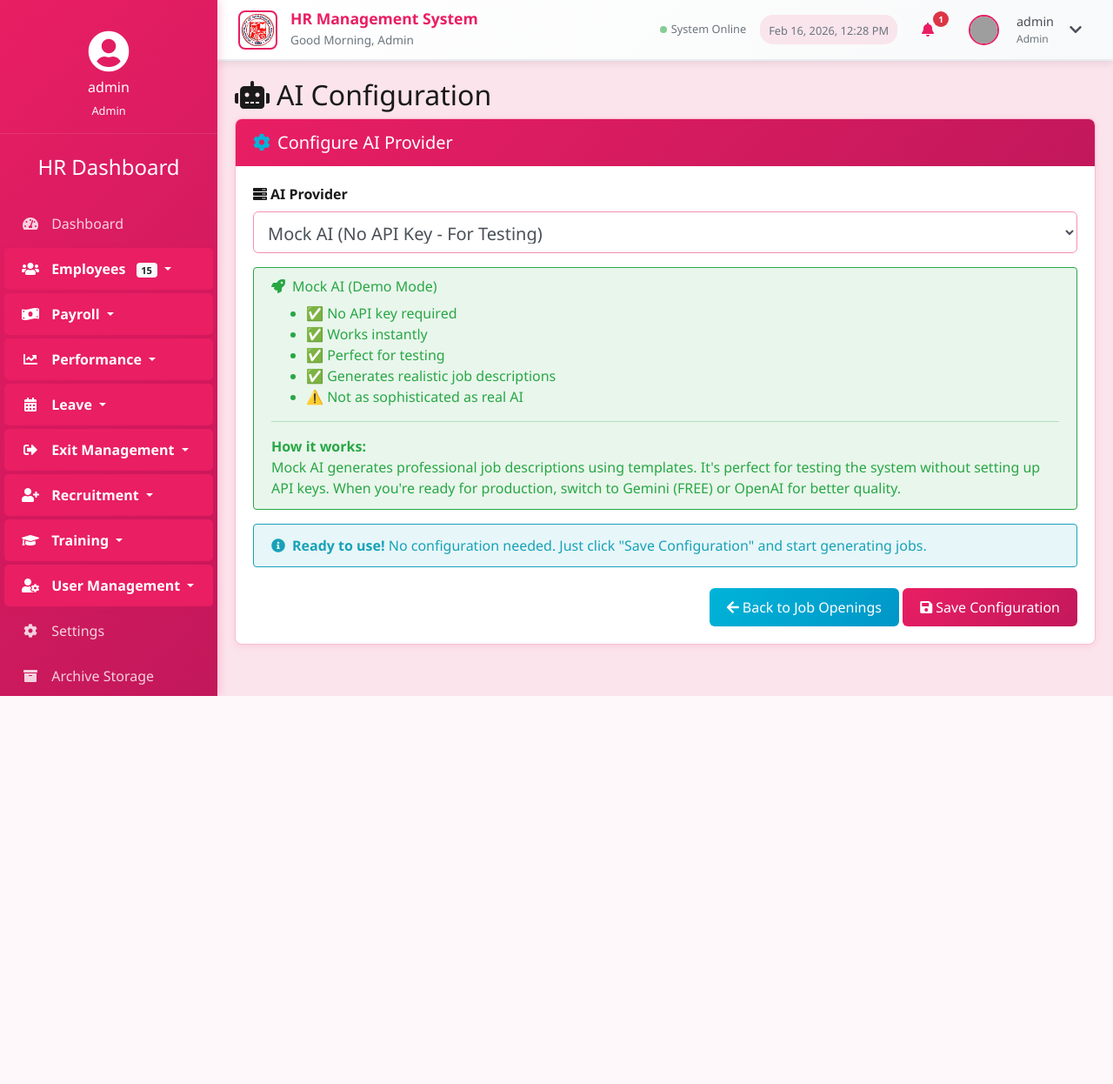
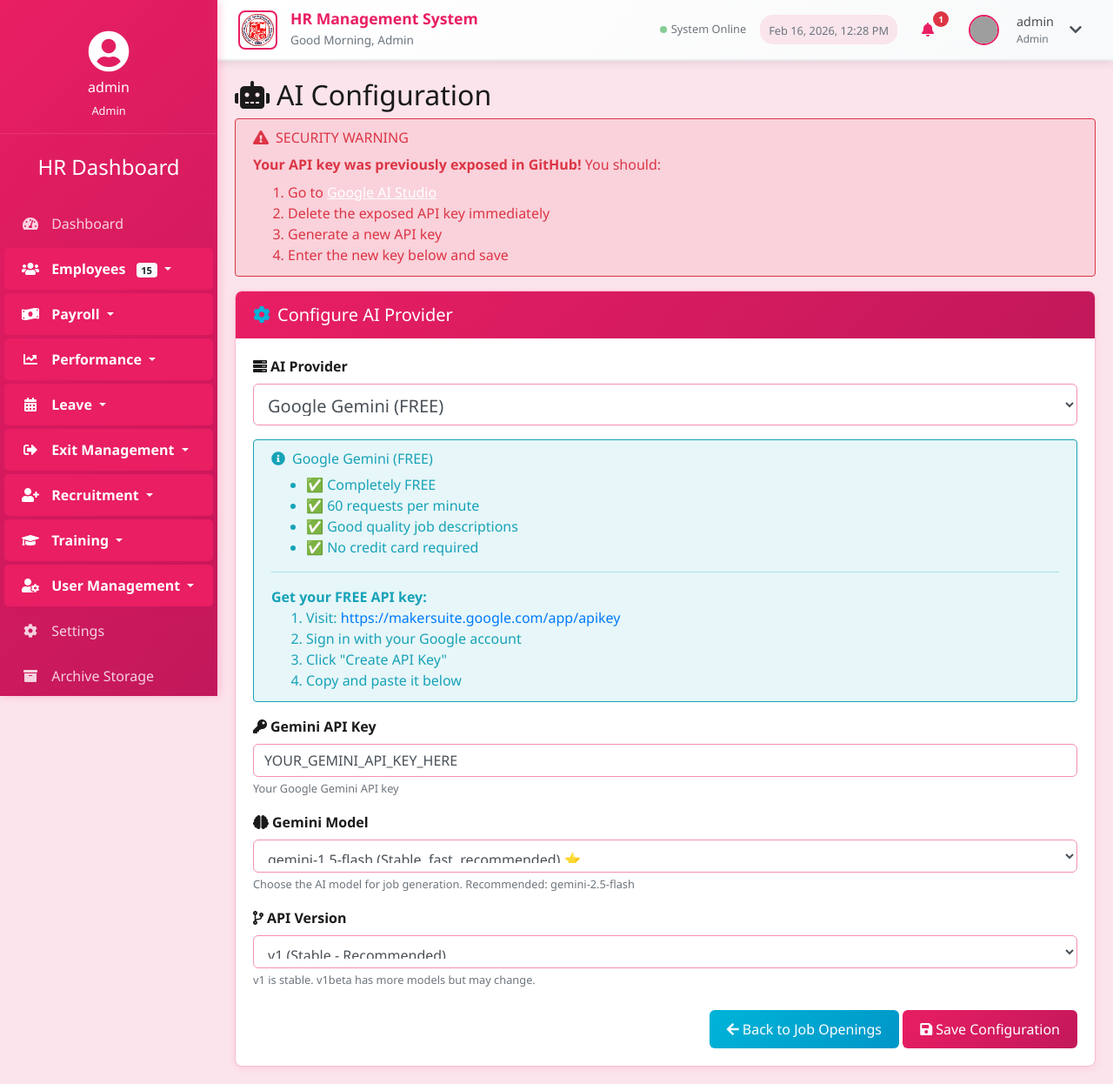
Before and after one commit to Tsrow181/HRMS_BSIS_02, a PHP site: page /HR/ai_config_page.php in a window 1280 px wide. Shown: the whole page at 87% size. Before the commit the page ends 800 px from the top, so only its background shows below. Run offline with PHP 8.4, Linux system fonts and the light colour scheme; a user stored in the database is signed in; data comes from the database, SQL or seed files in the repository; data that the repository does not hold is empty; grey boxes are pictures that could not be loaded.

Commit message:
Fix: Update AI config to use gemini-1.5-flash (v1 API compatible) and save keys to ai_keys.php

```diff
--- a/ai_config.php
+++ b/ai_config.php
@@ -4,7 +4,7 @@
 
 // AI Provider: 'mock', 'gemini' or 'openai'
 // Use 'mock' for testing without API keys
-define('AI_PROVIDER', 'mock');
+define('AI_PROVIDER', 'gemini');
 
 // Load API keys from secure config file (not tracked in git)
 $apiKeysFile = __DIR__ . '/ai_keys.php';
@@ -67,7 +67,7 @@ if (file_exists($apiKeysFile)) {
 // NOTE: Models in v1 API are more stable. Models in v1beta may have breaking changes.
 //       For production use, stick with v1 API models (gemini-2.5-flash, gemini-2.5-pro, etc.)
 
-define('GEMINI_MODEL', 'gemini-2.5-flash'); // Using latest stable model
+define('GEMINI_MODEL', 'gemini-1.5-flash'); // Using stable v1 API model
 define('GEMINI_API_VERSION', 'v1'); // v1 or v1beta
 define('GEMINI_API_URL', 'https://generativelanguage.googleapis.com/' . GEMINI_API_VERSION . '/models/' . GEMINI_MODEL . ':generateContent');
 
--- a/ai_config_page.php
+++ b/ai_config_page.php
@@ -18,41 +18,44 @@ $error_message = '';
 $current_config = [
     'provider' => 'mock',
     'gemini_key' => '',
-    'gemini_model' => 'gemini-2.5-flash',
+    'gemini_model' => 'gemini-1.5-flash',
     'gemini_api_version' => 'v1',
     'openai_key' => '',
     'openai_model' => 'gpt-3.5-turbo'
 ];
 
-if (file_exists($config_file)) {
-    $content = file_get_contents($config_file);
+// Load AI config to get provider
+require_once 'ai_config.php';
+$current_config['provider'] = AI_PROVIDER;
 
-    // Extract current values
-    if (preg_match("/define\('AI_PROVIDER',\s*'([^']+)'\)/", $content, $matches)) {
-        $current_config['provider'] = $matches[1];
+// Load API keys from ai_keys.php
+$keysFile = __DIR__ . '/ai_keys.php';
+if (file_exists($keysFile)) {
+    require_once $keysFile;
+    if (defined('GEMINI_API_KEY')) {
+        $current_config['gemini_key'] = GEMINI_API_KEY;
     }
-    if (preg_match("/define\('GEMINI_API_KEY',\s*'([^']+)'\)/", $content, $matches)) {
-        $current_config['gemini_key'] = $matches[1];
+    if (defined('OPENAI_API_KEY')) {
+        $current_config['openai_key'] = OPENAI_API_KEY;
     }
-    if (preg_match("/define\('GEMINI_MODEL',\s*'([^']+)'\)/", $content, $matches)) {
-        $current_config['gemini_model'] = $matches[1];
 }
-    if (preg_match("/define\('GEMINI_API_VERSION',\s*'([^']+)'\)/", $content, $matches)) {
-        $current_config['gemini_api_version'] = $matches[1];
+
+// Load model settings from ai_config.php
+if (defined('GEMINI_MODEL')) {
+    $current_config['gemini_model'] = GEMINI_MODEL;
 }
-    if (preg_match("/define\('OPENAI_API_KEY',\s*'([^']+)'\)/", $content, $matches)) {
-        $current_config['openai_key'] = $matches[1];
+if (defined('GEMINI_API_VERSION')) {
+    $current_config['gemini_api_version'] = GEMINI_API_VERSION;
 }
-    if (preg_match("/define\('OPENAI_MODEL',\s*'([^']+)'\)/", $content, $matches)) {
-        $current_config['openai_model'] = $matches[1];
-    }
+if (defined('OPENAI_MODEL')) {
+    $current_config['openai_model'] = OPENAI_MODEL;
 }
 
 // Handle form submission
 if ($_SERVER['REQUEST_METHOD'] === 'POST') {
     $provider = $_POST['provider'] ?? 'gemini';
     $gemini_key = $_POST['gemini_key'] ?? '';
-    $gemini_model = $_POST['gemini_model'] ?? 'gemini-2.5-flash';
+    $gemini_model = $_POST['gemini_model'] ?? 'gemini-1.5-flash';
     $gemini_api_version = $_POST['gemini_api_version'] ?? 'v1';
     $openai_key = $_POST['openai_key'] ?? '';
     $openai_model = $_POST['openai_model'] ?? 'gpt-3.5-turbo';
@@ -63,38 +66,43 @@ if ($_SERVER['REQUEST_METHOD'] === 'POST') {
     } elseif ($provider === 'openai' && empty($openai_key)) {
         $error_message = 'Please provide an OpenAI API key';
     } else {
-        // Read the current ai_config.php to preserve all functions
+        // Save API keys to ai_keys.php
+        $keysContent = "<?php\n";
+        $keysContent .= "/**\n";
+        $keysContent .= " * AI API Keys Configuration\n";
+        $keysContent .= " * Generated: " . date('Y-m-d H:i:s') . "\n";
+        $keysContent .= " * IMPORTANT: This file is not tracked in git for security\n";
+        $keysContent .= " */\n\n";
+        $keysContent .= "// Google Gemini API Key\n";
+        $keysContent .= "define('GEMINI_API_KEY', '" . addslashes($gemini_key) . "');\n\n";
+        $keysContent .= "// OpenAI API Key\n";
+        $keysContent .= "define('OPENAI_API_KEY', '" . addslashes($openai_key) . "');\n";
+        $keysContent .= "?>\n";
+
+        if (!file_put_contents($keysFile, $keysContent)) {
+            $error_message = '❌ Failed to save API keys. Check file permissions.';
+        } else {
+            // Update provider and model settings in ai_config.php
             $template_content = file_get_contents($config_file);
 
-        // Update only the configuration constants
             $template_content = preg_replace(
-            "/define\('AI_PROVIDER',\s*'[^']+'\)/",
-            "define('AI_PROVIDER', '{$provider}')",
+                "/define\('AI_PROVIDER',\s*'[^']+'\);/",
+                "define('AI_PROVIDER', '{$provider}');",
                 $template_content
             );
             $template_content = preg_replace(
-            "/define\('GEMINI_API_KEY',\s*'[^']+'\)/",
-            "define('GEMINI_API_KEY', '{$gemini_key}')",
+                "/define\('GEMINI_MODEL',\s*'[^']+'\);/",
+                "define('GEMINI_MODEL', '{$gemini_model}');",
                 $template_content
             );
             $template_content = preg_replace(
-            "/define\('GEMINI_MODEL',\s*'[^']+'\)/",
-            "define('GEMINI_MODEL', '{$gemini_model}')",
+                "/define\('GEMINI_API_VERSION',\s*'[^']+'\);/",
+                "define('GEMINI_API_VERSION', '{$gemini_api_version}');",
                 $template_content
             );
             $template_content = preg_replace(
-            "/define\('GEMINI_API_VERSION',\s*'[^']+'\)/",
-            "define('GEMINI_API_VERSION', '{$gemini_api_version}')",
-            $template_content
-        );
-        $template_content = preg_replace(
-            "/define\('OPENAI_API_KEY',\s*'[^']+'\)/",
-            "define('OPENAI_API_KEY', '{$openai_key}')",
-            $template_content
-        );
-        $template_content = preg_replace(
-            "/define\('OPENAI_MODEL',\s*'[^']+'\)/",
-            "define('OPENAI_MODEL', '{$openai_model}')",
+                "/define\('OPENAI_MODEL',\s*'[^']+'\);/",
+                "define('OPENAI_MODEL', '{$openai_model}');",
                 $template_content
             );
 
@@ -110,6 +118,7 @@ if ($_SERVER['REQUEST_METHOD'] === 'POST') {
                 ];
             } else {
                 $error_message = '❌ Failed to save configuration file. Check file permissions.';
+            }
         }
     }
 }
@@ -173,6 +182,19 @@ if ($_SERVER['REQUEST_METHOD'] === 'POST') {
                         <button type="button" class="close" data-dismiss="alert">&times;</button>
                     </div>
                 <?php endif; ?>
+
+                <div class="alert alert-danger">
+                    <h6><i class="fas fa-exclamation-triangle mr-2"></i>SECURITY WARNING</h6>
+                    <p class="mb-2">
+                        <strong>Your API key was previously exposed in GitHub!</strong> You should:
+                    </p>
+                    <ol class="mb-0">
+                        <li>Go to <a href="https://makersuite.google.com/app/apikey" target="_blank" class="text-white"><u>Google AI Studio</u></a></li>
+                        <li>Delete the exposed API key immediately</li>
+                        <li>Generate a new API key</li>
+                        <li>Enter the new key below and save</li>
+                    </ol>
+                </div>
 
                 <div class="card">
                     <div class="card-header bg-primary text-white">
@@ -240,9 +262,14 @@ if ($_SERVER['REQUEST_METHOD'] === 'POST') {
                                     <label class="font-weight-bold"><i class="fas fa-brain mr-1"></i>Gemini Model</label>
                                     <select name="gemini_model" id="gemini_model" class="form-control">
                                         <optgroup label="⭐ Recommended for Production (v1 API - Stable)">
-                                            <option value="gemini-2.5-flash" <?php echo $current_config['gemini_model'] === 'gemini-2.5-flash' ? 'selected' : ''; ?>>gemini-2.5-flash (Latest, fastest, best for most tasks) ⭐</option>
-                                            <option value="gemini-2.5-pro" <?php echo $current_config['gemini_model'] === 'gemini-2.5-pro' ? 'selected' : ''; ?>>gemini-2.5-pro (Highest quality, slower)</option>
-                                            <option value="gemini-2.0-flash" <?php echo $current_config['gemini_model'] === 'gemini-2.0-flash' ? 'selected' : ''; ?>>gemini-2.0-flash (Stable, fast)</option>
+                                            <option value="gemini-1.5-flash" <?php echo $current_config['gemini_model'] === 'gemini-1.5-flash' ? 'selected' : ''; ?>>gemini-1.5-flash (Stable, fast, recommended) ⭐</option>
+                                            <option value="gemini-1.5-pro" <?php echo $current_config['gemini_model'] === 'gemini-1.5-pro' ? 'selected' : ''; ?>>gemini-1.5-pro (Higher quality, slower)</option>
+                                            <option value="gemini-1.0-pro" <?php echo $current_config['gemini_model'] === 'gemini-1.0-pro' ? 'selected' : ''; ?>>gemini-1.0-pro (Older stable version)</option>
+                                        </optgroup>
+                                        <optgroup label="🔄 Latest Pointers (v1 API - Auto-updates)">
+                                            <option value="gemini-2.5-flash" <?php echo $current_config['gemini_model'] === 'gemini-2.5-flash' ? 'selected' : ''; ?>>gemini-2.5-flash (Latest, may require v1beta)</option>
+                                            <option value="gemini-2.5-pro" <?php echo $current_config['gemini_model'] === 'gemini-2.5-pro' ? 'selected' : ''; ?>>gemini-2.5-pro (Latest pro, may require v1beta)</option>
+                                            <option value="gemini-2.0-flash" <?php echo $current_config['gemini_model'] === 'gemini-2.0-flash' ? 'selected' : ''; ?>>gemini-2.0-flash (Newer, may require v1beta)</option>
                                             <option value="gemini-2.0-flash-001" <?php echo $current_config['gemini_model'] === 'gemini-2.0-flash-001' ? 'selected' : ''; ?>>gemini-2.0-flash-001 (Specific version)</option>
                                         </optgroup>
                                         <optgroup label="💡 Lightweight Options (v1 API)">
--- a/ai_screening.php
+++ b/ai_screening.php
@@ -249,6 +249,12 @@ function generateMockScreening($candidate, $job) {
  */
 function callGeminiScreening($prompt) {
     $apiKey = GEMINI_API_KEY;
+
+    // Check if API key is set
+    if (empty($apiKey)) {
+        return ['error' => 'Gemini API key is not configured. Please visit ai_keys_setup.php to add your API key.'];
+    }
+
     $url = GEMINI_API_URL . '?key=' . $apiKey;
 
     $data = [
```
Also changed, not shown: test_gemini_model.php (added, +69 -0 lines). Lines whose indentation alone changed are shown as unchanged.
